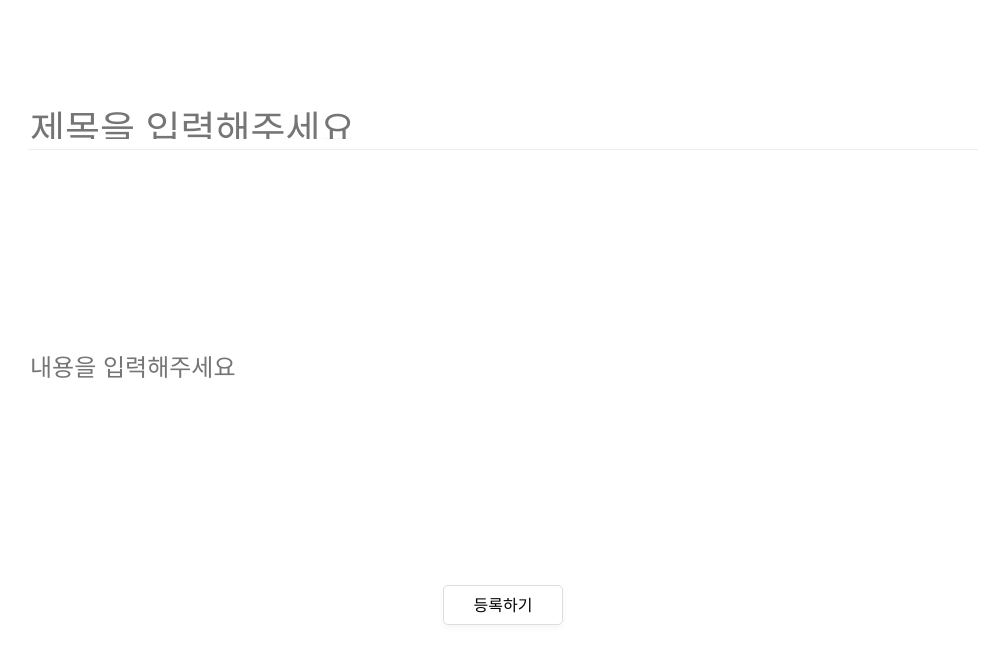
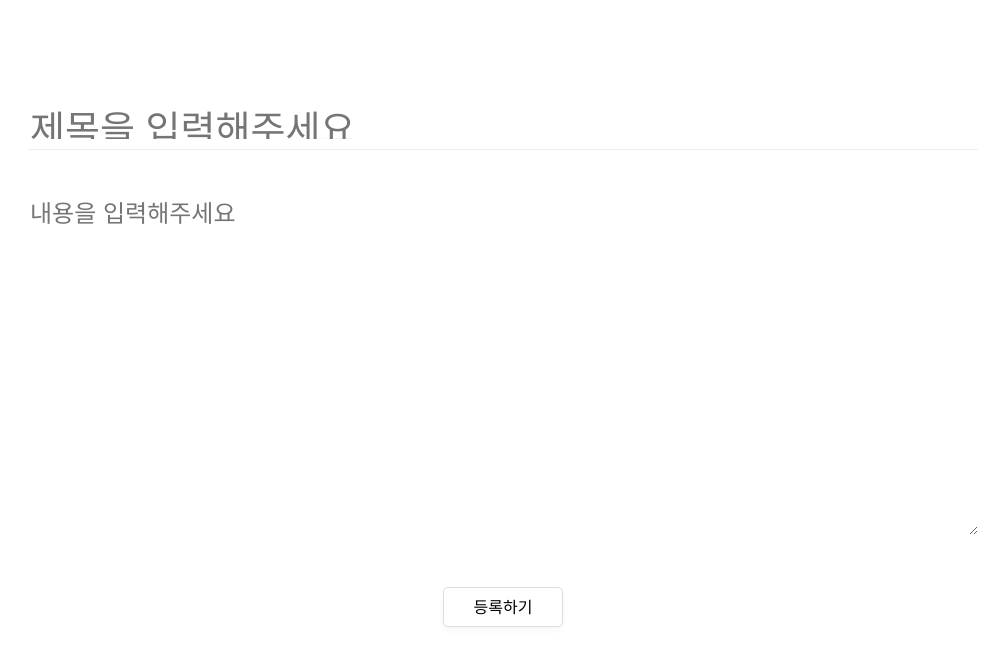
Before and after one commit to doowankim/personal-blog, a React (Create React App) app: page /board in a window 1280 px wide. Shown: the top 666 px of the page, without its empty margins (137-1145 px from the left). Built offline with nearby package versions, Linux system fonts and the light colour scheme.

Commit message:
fix: board textarea added

```diff
--- a/src/components/Board/index.tsx
+++ b/src/components/Board/index.tsx
@@ -79,13 +79,14 @@ const Title = styled.input`
 
 const WriteText = styled.div``
 
-const Text = styled.input`
+const Text = styled.textarea`
   min-height: 335px;
   min-width: 950px;
   border: none;
   margin-bottom: 50px;
   font-size: 24px;
   outline: 0;
+  overflow: auto;
   &::placeholder {
     font-size: 24px;
     font-weight: 300;
```
